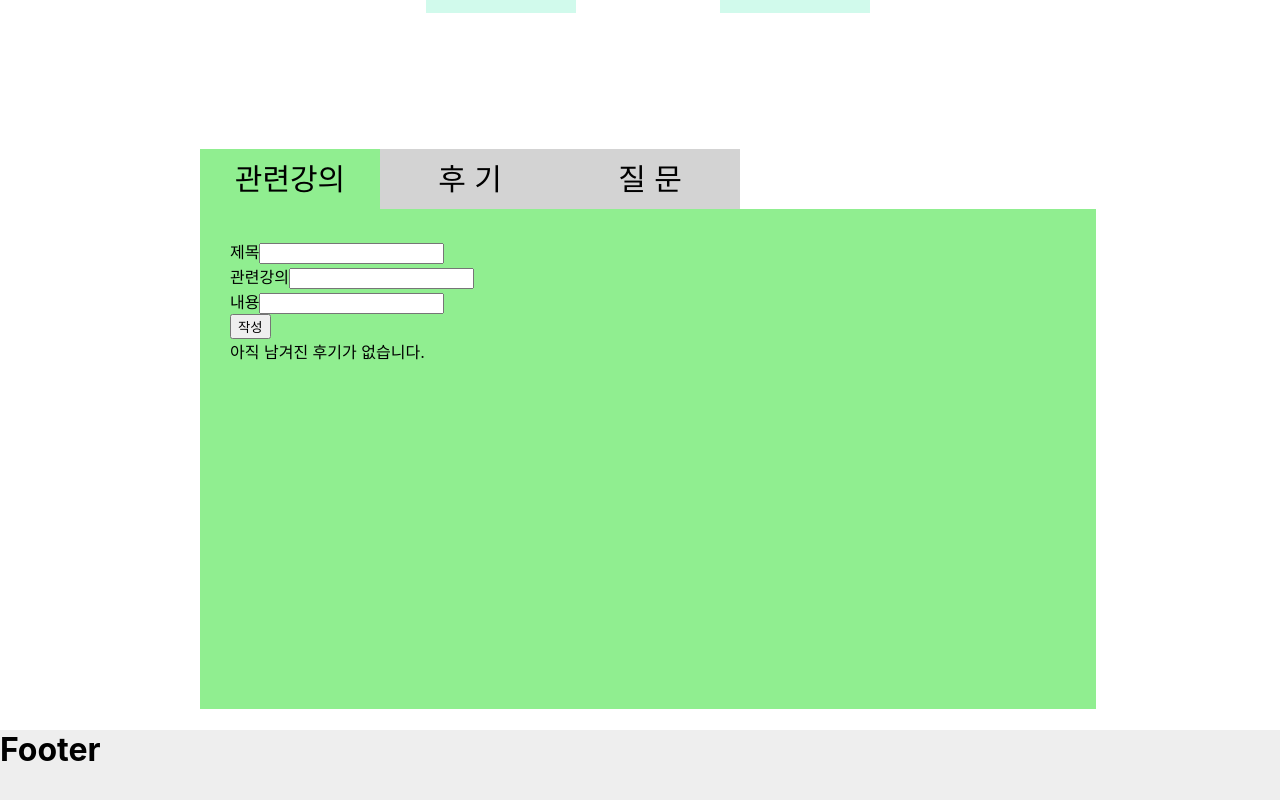
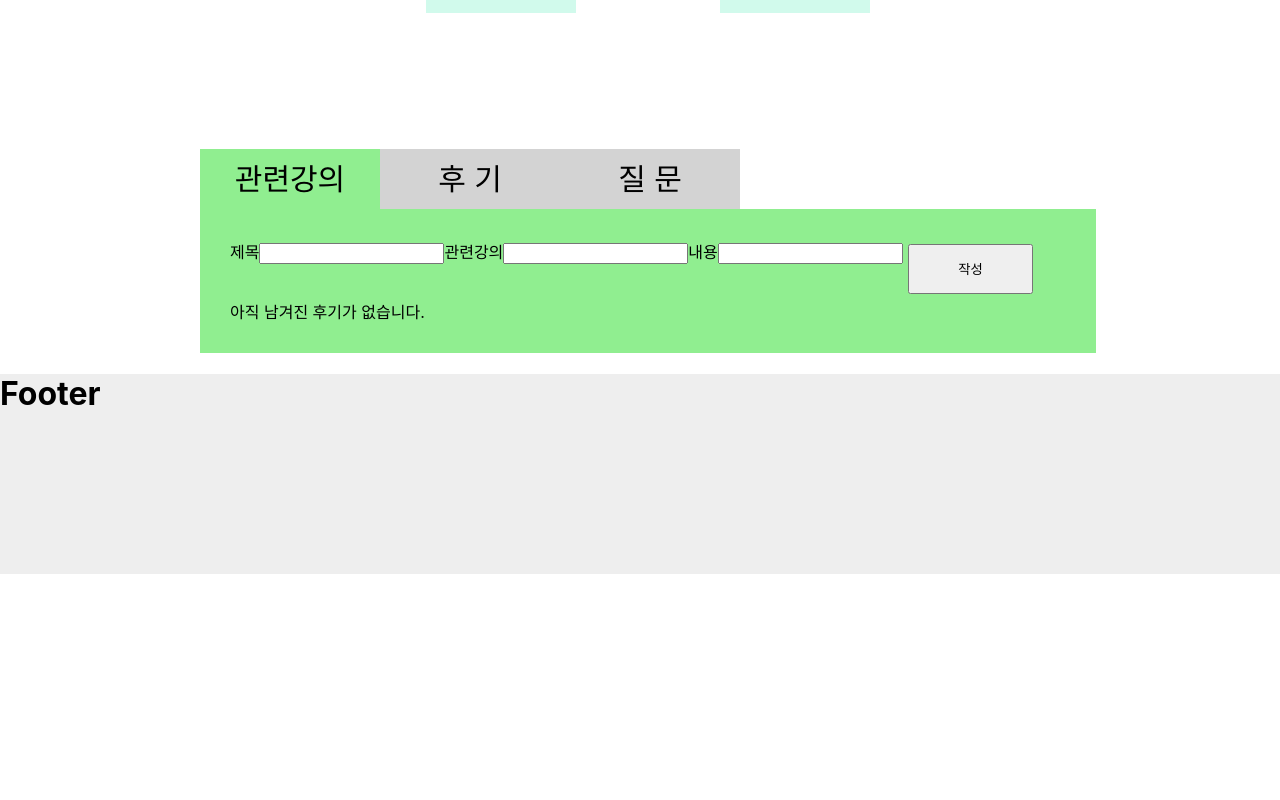
Before and after one commit to JeongbinPark/Test_TechOnKnowledge, a React (Create React App) app in the folder frontend/: page /lecture/1 in a window 1280 px wide. Shown: the part 1621-2421 px from the top of the page. After the commit the page ends 2195 px from the top, so only its background shows below. Built offline with nearby package versions, Linux system fonts and the light colour scheme.

Commit message:
seperated LectureItem function into another js file

```diff
--- a/frontend/src/components/views/Lecture/Lecture.scss
+++ b/frontend/src/components/views/Lecture/Lecture.scss
@@ -55,8 +55,8 @@
         display: block;
         height: 400px;
         img {
-          width: 600px;
-          height: 400px;
+          width: 80%;
+          height: 80%
         }
       }
       .LectureInfoList_title{
@@ -114,10 +114,44 @@
   }
   #replyContentBox {
     background-color: lightgreen;
-    height: 500px;
     padding : 30px;
-    .replyInputBox > label {
-      display: block;
+    .replyInputBox {
+      >div{
+        width:80%;
+        display: inline-block;
+        input {
+          width:100%;
+        }
+        :last-child input{
+          height:100px;
+        }
+      }
+      button{
+        vertical-align: top;
+        width: 15%;
+        height: 50px;
+        margin: 5px;
+      }
     }
   }
 }
+
+
+.replyItem {
+  background-color: aquamarine;
+  margin:15px 0;
+  #replyItem_info{
+    display: inline-block;
+    width: 80%;
+  }
+  #replyItem_recommendation{
+    display: inline-block;
+    >div{
+      display: inline-block;
+      width:40px;
+      height:40px;
+      border-radius: 20px;
+      background-color: green;
+    }
+  }
+}
--- a/frontend/src/components/views/LectureItemList/LectureItemList.js
+++ b/frontend/src/components/views/LectureItemList/LectureItemList.js
@@ -1,30 +1,30 @@
-import React, {Fragment, useEffect, useState} from 'react';
-import {Link} from "react-router-dom";
+import React, { Fragment, useEffect, useState } from 'react';
 import './LectureItemList.scss';
 import courseTestImg from '../../../images/courseTestImg.jpg';
+import LectureItem from './LectureItem';
 
 //임시 데이터
 const tempData = [
   {
     id: 1,
     image: courseTestImg,
-    title:"C언어",
-    fee:"20000",
-    Hash_tag:["개발", "코딩"]
+    title: "C언어",
+    fee: "20000",
+    Hash_tag: ["개발", "코딩"]
   },
   {
     id: 2,
     image: courseTestImg,
-    title:"웹보안",
-    fee:"50000",
-    Hash_tag:["보안", "코딩"]
+    title: "웹보안",
+    fee: "50000",
+    Hash_tag: ["보안", "코딩"]
   },
   {
     id: 3,
     image: courseTestImg,
-    title:"피아노",
-    fee:"200000",
-    Hash_tag:["취미", "악기"]
+    title: "피아노",
+    fee: "200000",
+    Hash_tag: ["취미", "악기"]
   }
 ];
 
@@ -32,9 +32,9 @@ const LectureItemList = () => {
   const [lectureItemsInfo, setLectureItemsInfo] = useState([]);
 
   //추후 서버에서 가져와 fetch
-  useEffect(()=>{
+  useEffect(() => {
     setLectureItemsInfo(tempData);
-  },[])
+  }, [])
 
   const ItemsList =
     lectureItemsInfo.map((info) =>
@@ -58,19 +58,3 @@ const LectureItemList = () => {
   )
 }
 export default LectureItemList;
-
-
-const LectureItem = (props) => {
-  return (
-    <Fragment>
-      <div className="LectureItem">
-      <Link to={`/lecture/:${props.id}`}>
-        <img src={props.image}  alt={props.title}/>
-        <h3>{props.title}</h3>
-        <h5>{props.fee}원</h5>
-        <h5>#{props.Hash_tag[0]} #{props.Hash_tag[1]}</h5>  {/* 임시로 두 개만 지정. 추후 개수, 글자수 결정*/}
-      </Link>
-      </div>
-    </Fragment>
-  )
-}
```
Lines whose indentation alone changed are shown as unchanged.
